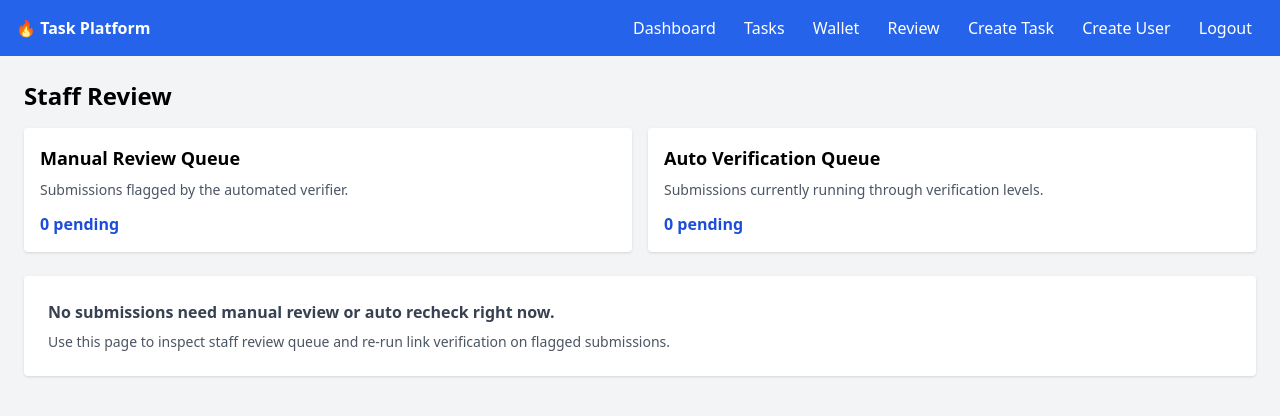
After one commit to roverkalisl/task_managment_system, a Django app: page /review/ in a window 1280 px wide. The commit adds this page. Shown: the top 416 px of the page. Run offline with Django 5.2, Linux system fonts and the light colour scheme; the visitor is signed in with stand-in values (Sample User, id 1); data comes from the database, SQL or seed files in the repository; data that the repository does not hold is empty; parts of the project's set-up code (start-up, migrations or seed data) failed here and were passed over; some libraries are stand-ins or nearby versions.

Commit message:
Initial commit

```diff
--- a/config/urls.py
+++ b/config/urls.py
@@ -5,7 +5,7 @@ from django.urls import include, path
 from accounts.views import login_view, register_view, logout_view, create_user_view
 
 # 🔹 Task
-from task.views import dashboard, tasks_view, submit_task, create_task_view
+from task.views import dashboard, tasks_view, submit_task, create_task_view, review_submissions, rerun_verification
 
 # 🔹 Wallet
 from wallet.views import wallet_view, withdraw_request
@@ -29,6 +29,8 @@ urlpatterns = [
     path('tasks/', tasks_view, name='tasks'),
     path('tasks/create/', create_task_view, name='create_task'),
     path('submit/<int:task_id>/', submit_task, name='submit_task'),
+    path('review/', review_submissions, name='review_submissions'),
+    path('review/<int:submission_id>/rerun/', rerun_verification, name='rerun_verification'),
 
     # Mobile / API (DRF)
     path('api/', include('api.urls')),
--- a/task/views.py
+++ b/task/views.py
@@ -4,8 +4,10 @@ from django.db import DatabaseError
 from django.shortcuts import render, get_object_or_404, redirect
 from django.contrib.auth.decorators import login_required
 from django.core.exceptions import PermissionDenied
+from django.views.decorators.http import require_POST
+from django.utils import timezone
 from .models import Task, TaskSubmission
-from wallet.models import Wallet
+from wallet.models import Wallet, Transaction
 
 _url_validator = URLValidator()
 
@@ -145,3 +147,37 @@ def dashboard(request):
         'trust_score': trust.trust_score,
         'recent_submissions': recent_submissions,
     })
+
+
+@login_required
+def review_submissions(request):
+    if not request.user.is_staff:
+        raise PermissionDenied()
+
+    submissions = TaskSubmission.objects.select_related('user', 'task').order_by('-submitted_at')
+    manual_queue = submissions.filter(status='manual_review')
+    auto_queue = submissions.filter(status__in=['level1_pending', 'level2_pending', 'level3_pending'])
+    return render(request, 'review_submissions.html', {
+        'manual_queue': manual_queue,
+        'auto_queue': auto_queue,
+    })
+
+
+@login_required
+@require_POST
+def rerun_verification(request, submission_id):
+    if not request.user.is_staff:
+        raise PermissionDenied()
+
+    submission = get_object_or_404(TaskSubmission, id=submission_id)
+    submission.status = 'level1_pending'
+    submission.feedback = 'Staff requested auto re-verification.'
+    submission.verified_at = None
+    submission.save()
+
+    try:
+        start_verification(submission.id)
+    except Exception:
+        pass
+
+    return redirect('review_submissions')
--- a/templates/base.html
+++ b/templates/base.html
@@ -16,6 +16,7 @@
         <a href="{% url 'tasks' %}" class="px-3">Tasks</a>
         <a href="{% url 'wallet' %}" class="px-3">Wallet</a>
         {% if request.user.is_staff %}
+            <a href="{% url 'review_submissions' %}" class="px-3">Review</a>
             <a href="{% url 'create_task' %}" class="px-3">Create Task</a>
             <a href="{% url 'create_user' %}" class="px-3">Create User</a>
         {% endif %}
--- /dev/null
+++ b/templates/review_submissions.html
@@ -0,0 +1,104 @@
+<!-- templates/review_submissions.html -->
+{% extends 'base.html' %}
+{% block content %}
+
+<h2 class="text-2xl font-bold mb-4">Staff Review</h2>
+
+<div class="grid grid-cols-1 md:grid-cols-2 gap-4 mb-6">
+    <div class="bg-white p-4 rounded shadow">
+        <h3 class="text-lg font-semibold mb-2">Manual Review Queue</h3>
+        <p class="text-sm text-gray-600 mb-3">Submissions flagged by the automated verifier.</p>
+        <p class="font-bold text-blue-700">{{ manual_queue.count }} pending</p>
+    </div>
+    <div class="bg-white p-4 rounded shadow">
+        <h3 class="text-lg font-semibold mb-2">Auto Verification Queue</h3>
+        <p class="text-sm text-gray-600 mb-3">Submissions currently running through verification levels.</p>
+        <p class="font-bold text-blue-700">{{ auto_queue.count }} pending</p>
+    </div>
+</div>
+
+{% if manual_queue or auto_queue %}
+<div class="space-y-8">
+    {% if manual_queue %}
+    <div class="bg-white p-4 rounded shadow">
+        <h3 class="font-bold mb-3">Manual review submissions</h3>
+        <table class="w-full text-sm border-collapse">
+            <thead>
+                <tr class="border-b text-left text-gray-600">
+                    <th class="py-2">User</th>
+                    <th class="py-2">Task</th>
+                    <th class="py-2">Link</th>
+                    <th class="py-2">Status</th>
+                    <th class="py-2">Flags</th>
+                    <th class="py-2">Actions</th>
+                </tr>
+            </thead>
+            <tbody>
+                {% for submission in manual_queue %}
+                <tr class="border-b hover:bg-gray-50">
+                    <td class="py-2">{{ submission.user.username }}</td>
+                    <td class="py-2">{{ submission.task.title }}</td>
+                    <td class="py-2 break-words max-w-xs">
+                        <a href="{{ submission.submitted_link }}" target="_blank" class="text-blue-600 underline">Open link</a>
+                    </td>
+                    <td class="py-2 text-yellow-700 font-semibold">{{ submission.get_status_display }}</td>
+                    <td class="py-2">{{ submission.fraud_flags|join:", " }}</td>
+                    <td class="py-2">
+                        <form action="{% url 'rerun_verification' submission.id %}" method="post" class="inline">
+                            {% csrf_token %}
+                            <button type="submit" class="bg-blue-600 text-white px-3 py-1 rounded text-xs">Re-run auto check</button>
+                        </form>
+                        {% if submission.screenshot %}
+                        <a href="{{ submission.screenshot.url }}" target="_blank" class="ml-2 text-blue-600 underline text-xs">View screenshot</a>
+                        {% endif %}
+                    </td>
+                </tr>
+                {% endfor %}
+            </tbody>
+        </table>
+    </div>
+    {% endif %}
+
+    {% if auto_queue %}
+    <div class="bg-white p-4 rounded shadow">
+        <h3 class="font-bold mb-3">Auto verification queue</h3>
+        <table class="w-full text-sm border-collapse">
+            <thead>
+                <tr class="border-b text-left text-gray-600">
+                    <th class="py-2">User</th>
+                    <th class="py-2">Task</th>
+                    <th class="py-2">Link</th>
+                    <th class="py-2">Status</th>
+                    <th class="py-2">Actions</th>
+                </tr>
+            </thead>
+            <tbody>
+                {% for submission in auto_queue %}
+                <tr class="border-b hover:bg-gray-50">
+                    <td class="py-2">{{ submission.user.username }}</td>
+                    <td class="py-2">{{ submission.task.title }}</td>
+                    <td class="py-2 break-words max-w-xs">
+                        <a href="{{ submission.submitted_link }}" target="_blank" class="text-blue-600 underline">Open link</a>
+                    </td>
+                    <td class="py-2 text-gray-700">{{ submission.get_status_display }}</td>
+                    <td class="py-2">
+                        <form action="{% url 'rerun_verification' submission.id %}" method="post" class="inline">
+                            {% csrf_token %}
+                            <button type="submit" class="bg-blue-600 text-white px-3 py-1 rounded text-xs">Re-run auto check</button>
+                        </form>
+                    </td>
+                </tr>
+                {% endfor %}
+            </tbody>
+        </table>
+    </div>
+    {% endif %}
+</div>
+{% else %}
+    <div class="bg-white p-6 rounded shadow text-gray-700">
+        <p class="font-semibold">No submissions need manual review or auto recheck right now.</p>
+        <p class="text-sm text-gray-600 mt-2">Use this page to inspect staff review queue and re-run link verification on flagged submissions.</p>
+    </div>
+{% endif %}
+
+{% endblock %}
```
Also changed, not shown: config/settings.py (+6 -6 lines).
